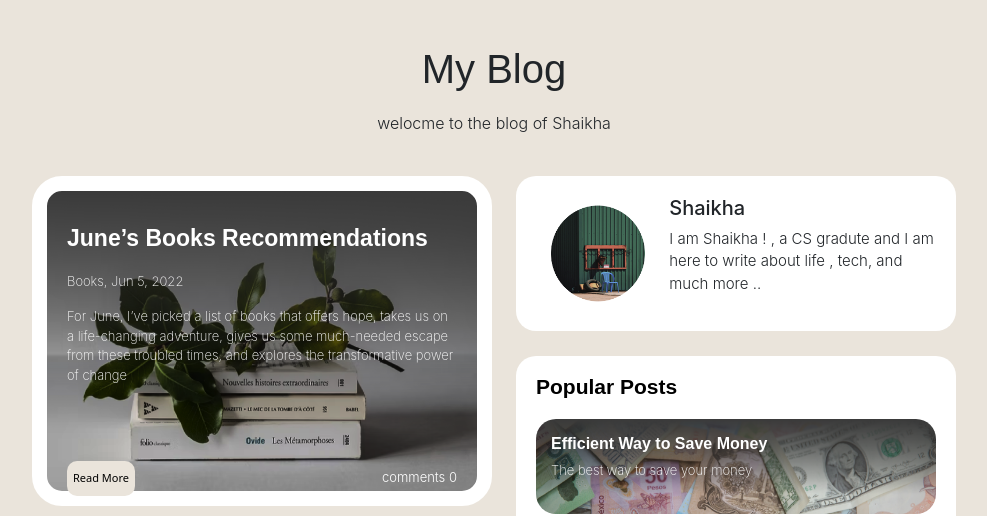
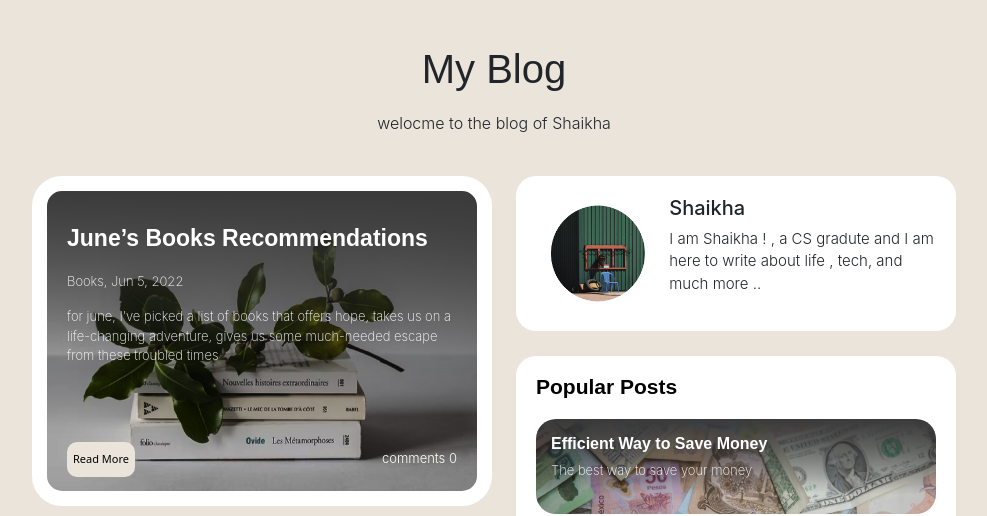
Before and after one commit to shaikha-sedrah/week12, a plain HTML site: page index.html in a window 1280 px wide. Shown: the top 516 px of the page, without its empty margins (146-1133 px from the left). Drawn offline with nearby package versions, Linux system fonts and the light colour scheme; a web font is replaced by a local one.

Commit message:
Update index.html

```diff
--- a/index.html
+++ b/index.html
@@ -20,7 +20,7 @@
                 <div class="col mx-auto post">
                     <p class="post-heading">June’s Books Recommendations</p>
                     <p class="post-para">Books, Jun 5, 2022</p>
-                    <p class="post-para">For June, I’ve picked a list of books that offers hope, takes us on a life-changing adventure, gives us some much-needed escape from these troubled times, and explores the transformative power of change</p>
+                    <p class="post-para">for june, I’ve picked a list of books that offers hope, takes us on a life-changing adventure, gives us some much-needed escape from these troubled times</p>
                     <div class="d-flex justify-content-between">
                         <button>Read More</button><div class="comments post-para"><p>comments <span>0</span></p></div>
                     </div>
```
